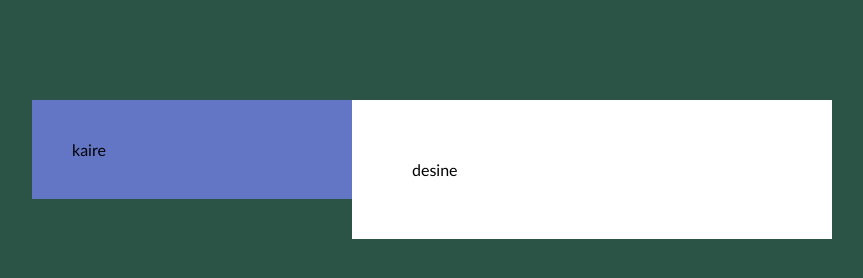
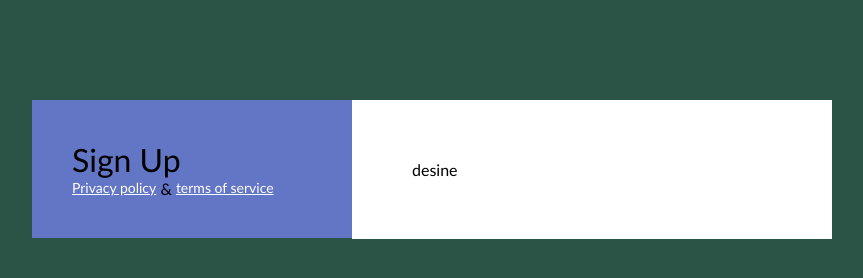
Before and after one commit to Niseme/4-sign-up, a website: page index.html in a window 1280 px wide. Shown: the whole page, without its empty margins (208-1071 px from the left). Drawn offline with Linux system fonts and the light colour scheme.

Commit message:
left content style

```diff
--- a/css/main.css
+++ b/css/main.css
@@ -24,6 +24,23 @@ body {
   padding: 40px;
   background-color: rgb(99, 117, 197);
 }
+.main-title {
+  display: inline-block;
+  width: 100%;
+  font-size: 32px;
+  font-weight: normal;
+}
+.bottom-links {
+  display: inline-block;
+  width: 100%;
+}
+.bottom-links > .link {
+  color: #fff;
+  font-size: 14px;
+}
+.bottom-links > .symbol {
+}
+
 .right-clmn {
   display: inline-block;
   width: 60%;
--- a/index.html
+++ b/index.html
@@ -18,7 +18,14 @@
 
 <body>
     <main class="container">
-        <div class="left-clmn">kaire</div>
+        <div class="left-clmn">
+            <h1 class="main-title">Sign Up</h1>
+            <div class="bottom-links">
+                <a href="" class="link">Privacy policy</a>
+                <span class="symbol">&amp;</span>
+                <a href="" class="link">terms of service</a>
+            </div>
+        </div>
         <div class="right-clmn">desine</div>
     </main>
 </body>
```
